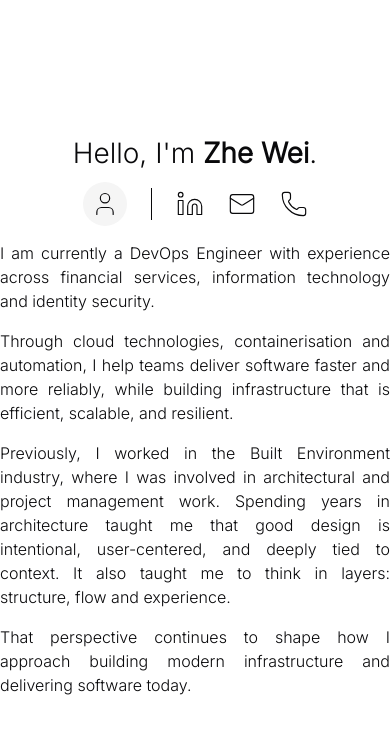
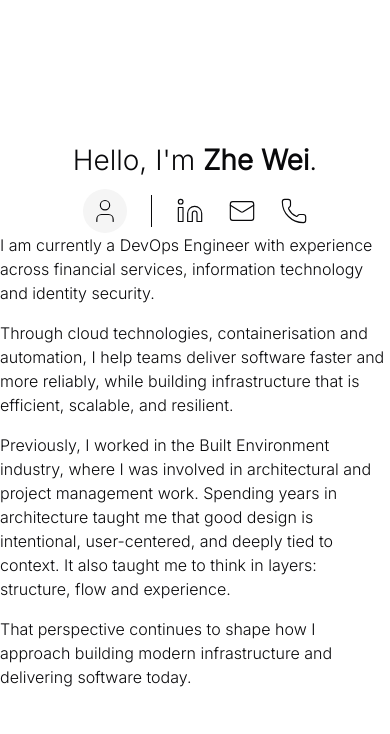
Before and after one commit to czhewei/personal-website, a React (Create React App) app: page / in a window 390 px wide. Both pictures are taken after a click on the button "About me". Shown: the top 734 px of the page. Built offline with nearby package versions, Linux system fonts and the light colour scheme; the HTML template or start-up script is replaced by a standard one.

Commit message:
optimize for mobile viewing

```diff
--- a/src/App.css
+++ b/src/App.css
@@ -107,7 +107,7 @@ footer {
   background: none;
   border: none;
   cursor: pointer;
-  padding: 0;
+  padding: 12px; /* Increase padding for touch-friendly buttons */
   color: inherit;
 }
 
@@ -135,6 +135,8 @@ footer {
 
 .icon {
   font-size: var(--icon-size);
+  width: var(--icon-size);
+  height: var(--icon-size);
   color: var(--neutral-gray);
   stroke-width: 1;
   transition: transform 0.3s ease, stroke-width 0.3s ease, color 0.3s ease;
@@ -158,3 +160,58 @@ footer {
   flex-direction: column;
   align-items: center;
 }
+
+.about-section-style {
+  margin-top: 15px;
+  text-align: justify;
+  max-width: 800px;
+}
+
+@media (max-width: 768px) {
+  .icon-container {
+    gap: 20px; /* Reduce gap for smaller screens */
+  }
+
+  h1 {
+    font-size: 1.5rem; /* Adjust font size for smaller screens */
+  }
+
+  .about-section-content {
+    font-size: var(--font-size-small); /* Use smaller font size */
+    margin: 30px auto; /* Adjust margin */
+  }
+}
+
+@media (max-width: 480px) {
+  .icon-container {
+    gap: 10px; /* Further reduce gap for very small screens */
+  }
+
+  h1 {
+    font-size: 1.2rem; /* Smaller font size for very small screens */
+  }
+
+  .about-section-content {
+    font-size: 0.9rem; /* Smaller font size */
+    margin: 20px auto; /* Adjust margin */
+  }
+}
+
+@media (max-width: 320px) {
+  .icon-container {
+    gap: 5px; /* Further reduce gap for very small screens */
+  }
+
+  h1 {
+    font-size: 1rem; /* Smaller font size for very small screens */
+  }
+
+  .about-section-content {
+    font-size: 0.8rem; /* Smaller font size */
+    margin: 15px auto; /* Adjust margin */
+  }
+
+  .icon {
+    font-size: 0.8rem; /* Adjust icon size for very small screens */
+  }
+}
--- a/src/App.js
+++ b/src/App.js
@@ -47,14 +47,8 @@ function AboutSection() {
     "That perspective continues to shape how I approach building modern infrastructure and delivering software today."
   ];
 
-  const sectionStyle = {
-    maxWidth: '800px',
-    textAlign: 'justify',
-    'margin-top': '15px',
-  };
-
   return (
-    <section style={sectionStyle}>
+    <section className="about-section-style">
       {aboutText.map((paragraph, index) => (
         <p key={index} className="mb-4">
           {paragraph}
```
